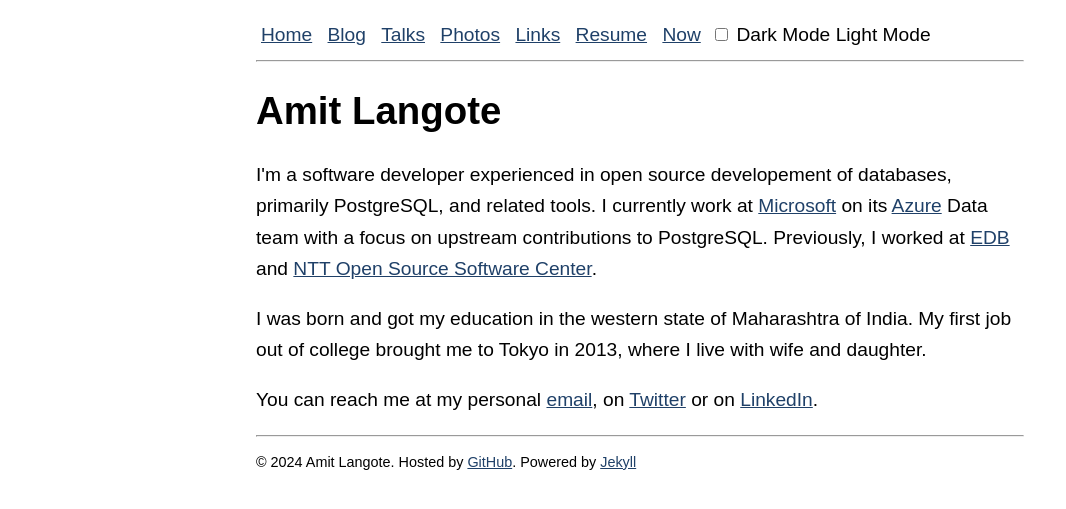
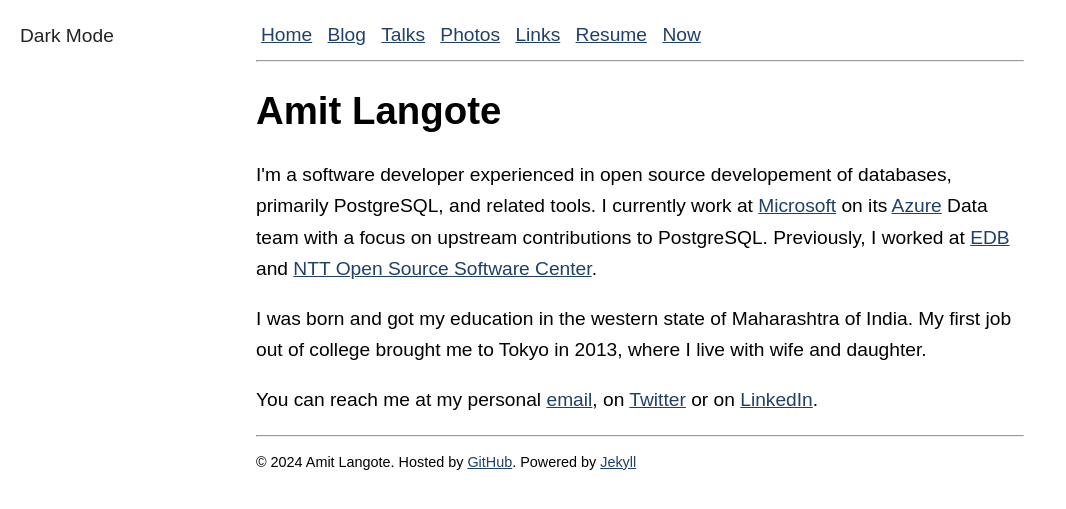
Before and after one commit to amitlan/website, a Jekyll site: the page built from index.md, in a window 1280 px wide. Shown: the top 509 px of the page, without its empty margins (0-1066 px from the left). Built offline with Jekyll 4.4.1, drawn with Linux system fonts in a browser that asks for light colours.

Commit message:
Update global.css
Toggle mode

```diff
--- a/styles/global.css
+++ b/styles/global.css
@@ -32,3 +32,42 @@ img {
     max-height: 20%;
 	align: top;
 }
+
+
+/**
+ * TOGGLERS
+ */
+#toggleMode{
+  visibility: hidden;
+}
+
+.toggleDark,
+.toggleLight{
+  cursor: pointer;
+  position: absolute;
+  z-index: 2;
+  top: 20px;
+  left: 20px;
+}
+
+.toggleDark{
+  display: block;
+  color: #222;
+}
+
+.toggleDark:hover{
+  color: blue;
+}
+
+.toggleLight{
+  display: none;
+  color: white;
+}
+
+#toggleMode:checked ~ .toggleDark{
+  display: none;
+}
+
+#toggleMode:checked ~ .toggleLight{
+  display: block;
+}
```
